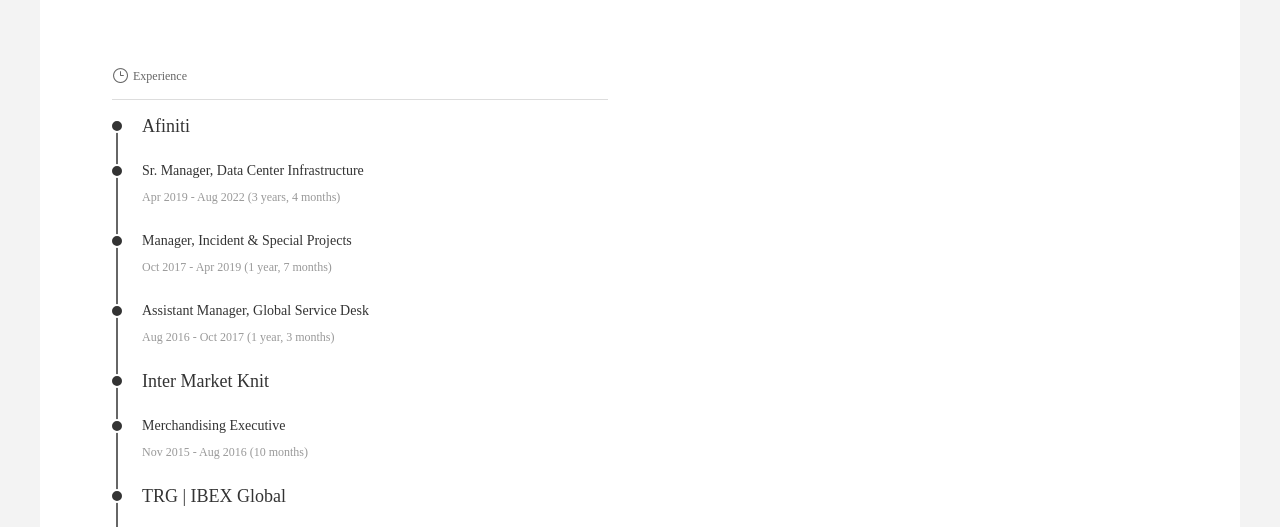
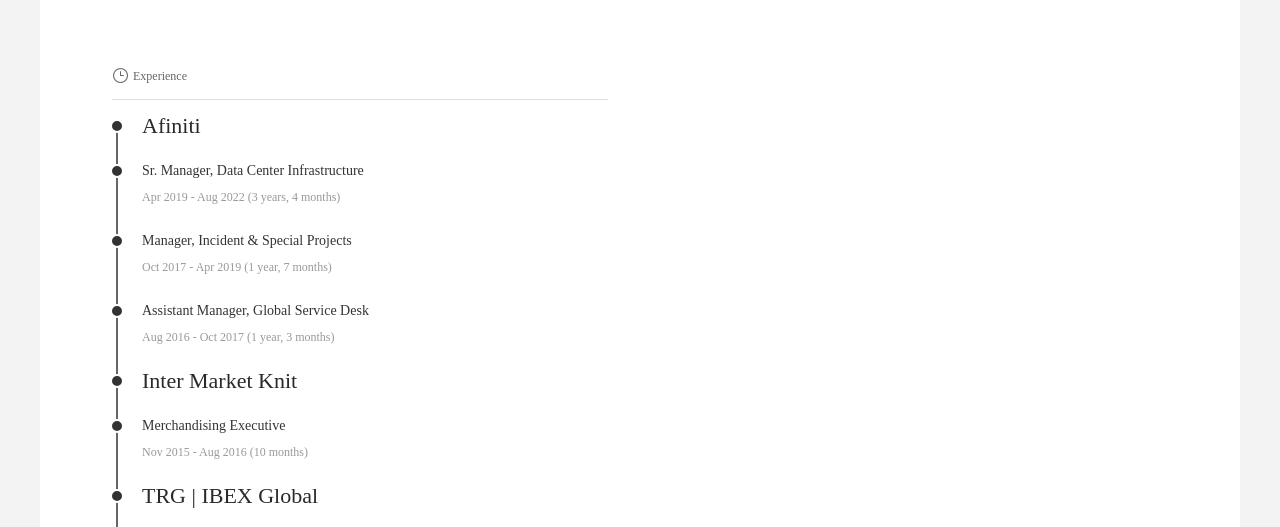
Before and after one commit to m-zohair/m-zohair.github.io, a plain HTML site: page index.html in a window 1280 px wide. Shown: the part 242-769 px from the top of the page. Drawn offline with Linux system fonts and the light colour scheme.

Commit message:
Update style.css

```diff
--- a/css/style.css
+++ b/css/style.css
@@ -138,7 +138,7 @@
 .info_timeline ul li.top .dot b { top: -6px; }
 .info_timeline ul li .con { padding-left: 30px; }
 .info_timeline ul li .con h3,.info_timeline ul.focus li.curr .con h3 { font-size: 14px; color: #333; line-height: 22px; padding-bottom: 3px; }
-.info_timeline ul li .con h2,.info_timeline ul.focus li.curr .con h2 { font-size: 18px; color: #333; line-height: 22px; padding-bottom: 3px; }
+.info_timeline ul li .con h2,.info_timeline ul.focus li.curr .con h2 { font-size: 22px; color: #292929; line-height: 22px; padding-bottom: 3px; }
 .info_timeline ul li .con p { line-height: 25px; }
 .info_timeline ul.focus li.curr .con p { color: #666; }
 .info_timeline ul li .con p.desc,.info_timeline ul.focus li.curr .con p.desc { color: #999; }
```
